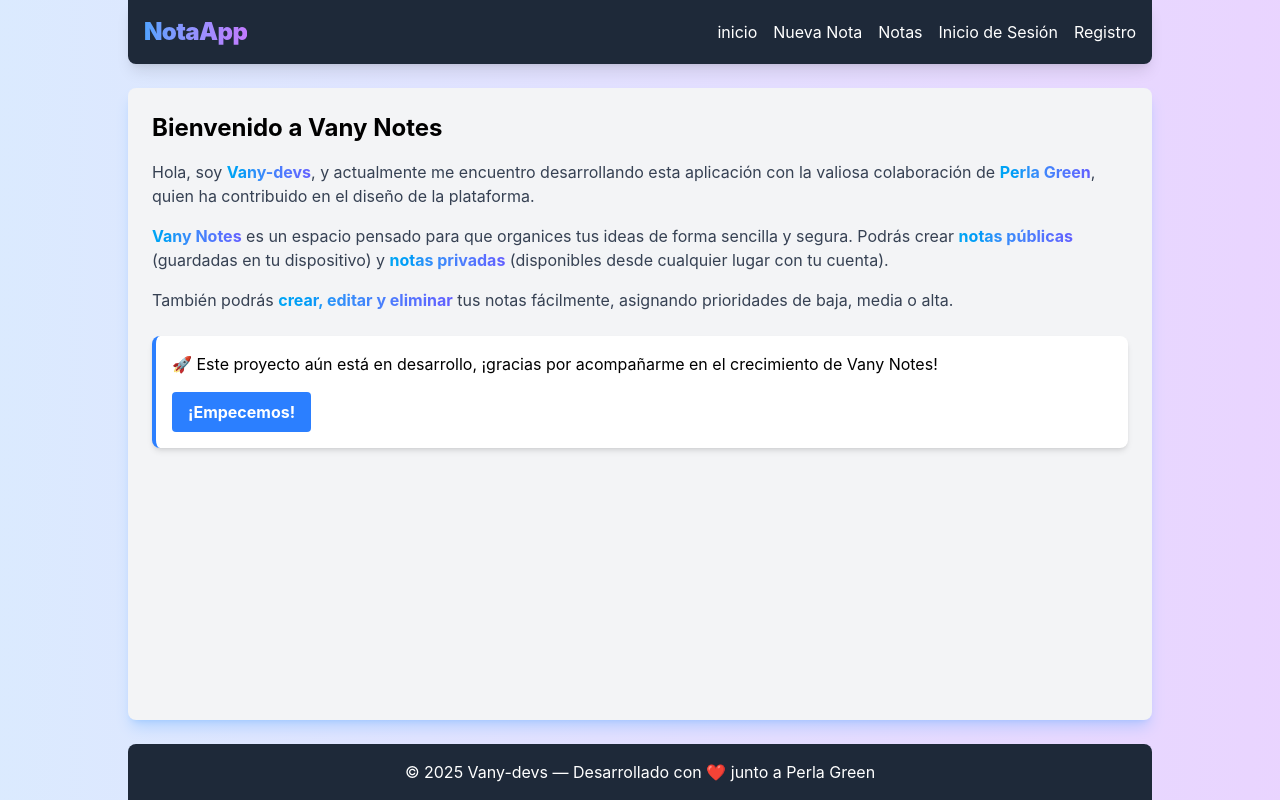
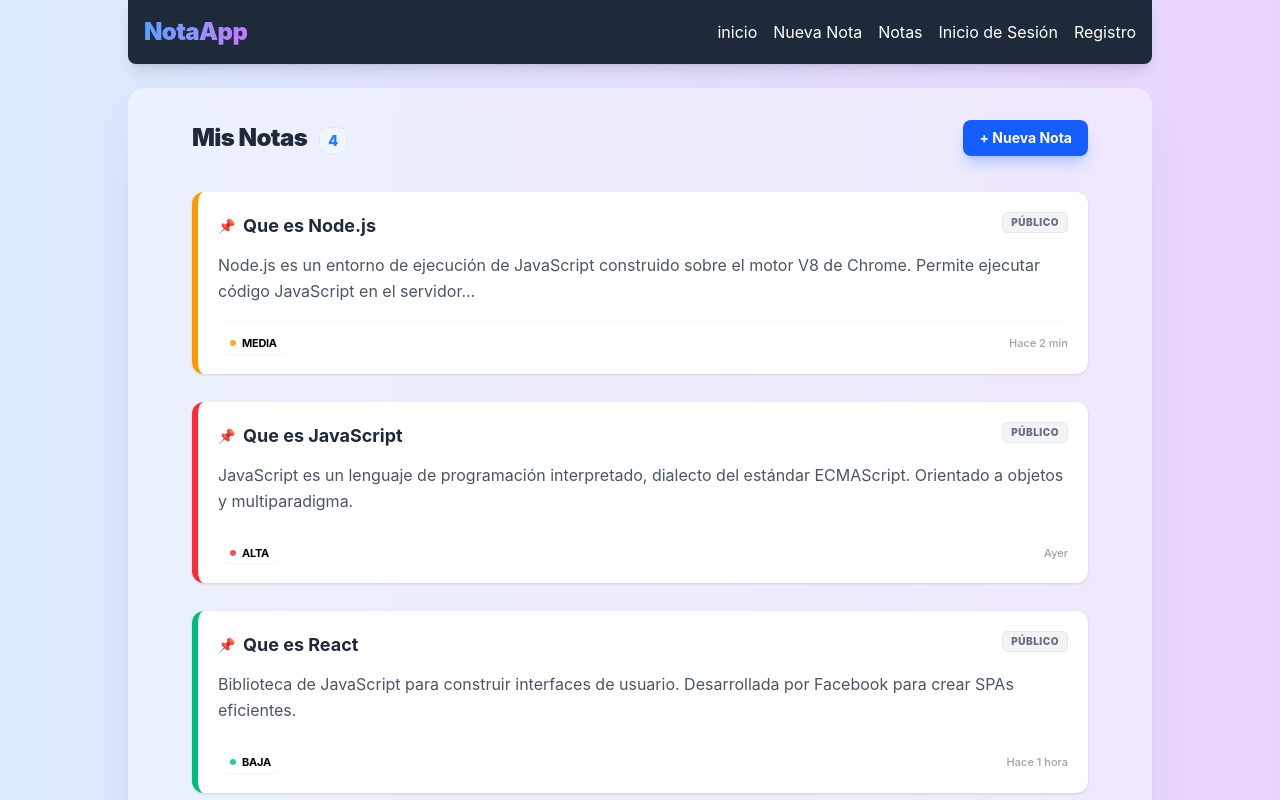
Before and after one commit to vany-codes/notasapp, a React app in the folder frontend/: page / in a window 1280 px wide. Shown: the top 800 px of the page. Built offline with nearby package versions, Linux system fonts and the light colour scheme; the HTML template or start-up script is replaced by a standard one.

Commit message:
Creando estilos para crear nota y notas

```diff
--- /dev/null
+++ b/frontend/src/components/CardNota.jsx
@@ -0,0 +1,52 @@
+const CardNota = ({ titulo, contenido, prioridad, estado, fecha }) => {
+  // Mapeo de colores según la prioridad
+  const configPrioridad = {
+    Alta: {
+      border: 'border-red-500',
+      badge: 'bg-red-100 text-red-700',
+      dot: 'bg-red-500'
+    },
+    Media: {
+      border: 'border-amber-500',
+      badge: 'bg-amber-100 text-amber-700',
+      dot: 'bg-amber-500'
+    },
+    Baja: {
+      border: 'border-emerald-500',
+      badge: 'bg-emerald-100 text-emerald-700',
+      dot: 'bg-emerald-500'
+    }
+  };
+
+  const estilo = configPrioridad[prioridad] || configPrioridad.Baja;
+
+  return (
+    <div className={`w-full my-3 p-5 bg-white rounded-xl shadow-sm hover:shadow-md border-l-6 ${estilo.border} cursor-pointer transition-all duration-300 transform hover:-translate-y-1 group`}>
+
+      <div className="flex justify-between items-start mb-3">
+        <h4 className="text-lg font-bold text-gray-800 group-hover:text-blue-600 transition-colors flex items-center gap-2">
+          <span className="text-blue-500 text-sm">📌</span> {titulo}
+        </h4>
+        <span className="px-2 py-0.5 text-[10px] font-black uppercase tracking-wider bg-gray-100 text-gray-500 rounded-md border border-gray-200">
+          {estado}
+        </span>
+      </div>
+
+      <p className="text-gray-600 text-sm md:text-base leading-relaxed mb-4 line-clamp-3">
+        {contenido}
+      </p>
+
+      <div className="flex items-center justify-between pt-3 border-t border-gray-50">
+        <div className="flex items-center gap-2">
+          <span className="flex items-center gap-1.5 px-3 py-0.5 rounded-full text-[11px] font-bold uppercase tracking-tight shadow-xs shadow-black/5" style={{ backgroundColor: estilo.badge.split(' ')[0], color: estilo.badge.split(' ')[1] }}>
+            <span className={`w-1.5 h-1.5 rounded-full ${estilo.dot} animate-pulse`}></span>
+            {prioridad}
+          </span>
+        </div>
+        <span className="text-[11px] text-gray-400 font-medium">{fecha}</span>
+      </div>
+    </div>
+  );
+};
+
+export default CardNota;
--- /dev/null
+++ b/frontend/src/components/CrearNota.jsx
@@ -0,0 +1,78 @@
+function CrearNota() {
+    return (
+        <>
+            <div className="mb-8 border-b border-gray-200 pb-4">
+                    <h2 className="text-3xl font-black bg-linear-to-r from-blue-600 to-indigo-600 bg-clip-text text-transparent">
+                        Nueva Nota
+                    </h2>
+                    <p className="text-gray-500 text-sm mt-1">Organiza tus pensamientos en un instante.</p>
+                </div>
+
+                <form className="space-y-6">
+                    {/* Título */}
+                    <div>
+                        <label htmlFor="title" className="block text-sm font-bold text-gray-700 mb-2 ml-1">Título de la Nota</label>
+                        <input
+                            type="text"
+                            id="title"
+                            name="title"
+                            className="w-full p-3 bg-white border border-gray-200 rounded-xl shadow-sm focus:outline-none focus:ring-2 focus:ring-blue-400 focus:border-transparent transition-all placeholder:text-gray-400"
+                            placeholder="Ej. Compras del supermercado..."
+                        />
+                    </div>
+
+                    {/* Fila de Selectores (Grid) */}
+                    <div className="grid grid-cols-1 md:grid-cols-2 gap-6">
+                        <div>
+                            <label htmlFor="priority" className="block text-sm font-bold text-gray-700 mb-2 ml-1">Prioridad</label>
+                            <select
+                                id="priority"
+                                name="priority"
+                                className="w-full p-3 bg-white border border-gray-200 rounded-xl shadow-sm focus:outline-none focus:ring-2 focus:ring-blue-400 transition-all cursor-pointer"
+                            >
+                                <option value="low">🟢 Baja</option>
+                                <option value="medium">🟡 Media</option>
+                                <option value="high">🔴 Alta</option>
+                            </select>
+                        </div>
+
+                        <div>
+                            <label htmlFor="status" className="block text-sm font-bold text-gray-700 mb-2 ml-1">Estado de acceso</label>
+                            <select
+                                id="status"
+                                name="status"
+                                className="w-full p-3 bg-white border border-gray-200 rounded-xl shadow-sm focus:outline-none focus:ring-2 focus:ring-blue-400 transition-all cursor-pointer"
+                            >
+                                <option value="publico">🌍 Público (Local)</option>
+                                <option value="privado">🔒 Privado (Cloud)</option>
+                            </select>
+                        </div>
+                    </div>
+
+                    {/* Contenido */}
+                    <div>
+                        <label htmlFor="content" className="block text-sm font-bold text-gray-700 mb-2 ml-1">Contenido</label>
+                        <textarea
+                            id="content"
+                            name="content"
+                            rows="6"
+                            className="w-full p-4 bg-white border border-gray-300 rounded-xl shadow-sm focus:outline-none focus:ring-2 focus:ring-blue-400 focus:border-transparent transition-all resize-none"
+                            placeholder="Escribe el contenido de tu nota aquí..."
+                        ></textarea>
+                    </div>
+
+                    {/* Botón Guardar */}
+                    <div className="flex justify-end pt-2">
+                        <button
+                            type="submit"
+                            className="flex items-center gap-2 bg-linear-to-r from-blue-600 to-indigo-600 hover:from-blue-700 hover:to-indigo-700 text-white font-bold py-3 px-8 rounded-xl shadow-lg shadow-blue-500/30 transition-all transform hover:scale-[1.02] active:scale-95 cursor-pointer"
+                        >
+                            <span>💾</span> Guardar Nota
+                        </button>
+                    </div>
+                </form>
+        </>
+     );
+}
+
+export default CrearNota;
--- a/frontend/src/components/Layout.jsx
+++ b/frontend/src/components/Layout.jsx
@@ -1,22 +1,82 @@
+import Header from "./Header";
 import Footer from "./Footer";
-import Headers from "./Header";
-import Info from "./Info";
+import CardNota from "./CardNota";
 
 function Layout() {
-    return (
-        <div className="min-h-screen flex flex-col bg-linear-to-r from-blue-100 to-purple-200">
-        <Headers />
+  // Simulando datos que vendrán de tu base de datos o estado
+  const notasPrueba = [
+    {
+      id: 1,
+      titulo: "Que es Node.js",
+      contenido: "Node.js es un entorno de ejecución de JavaScript construido sobre el motor V8 de Chrome. Permite ejecutar código JavaScript en el servidor...",
+      prioridad: "Media",
+      estado: "Público",
+      fecha: "Hace 2 min"
+    },
+    {
+      id: 2,
+      titulo: "Que es JavaScript",
+      contenido: "JavaScript es un lenguaje de programación interpretado, dialecto del estándar ECMAScript. Orientado a objetos y multiparadigma.",
+      prioridad: "Alta",
+      estado: "Público",
+      fecha: "Ayer"
+    },
+    {
+      id: 3,
+      titulo: "Que es React",
+      contenido: "Biblioteca de JavaScript para construir interfaces de usuario. Desarrollada por Facebook para crear SPAs eficientes.",
+      prioridad: "Baja",
+      estado: "Público",
+      fecha: "Hace 1 hora"
+    },
+    {
+      id: 4,
+      titulo: "Que es Tailwind CSS",
+      contenido: "Framework de CSS que proporciona clases utilitarias para construir diseños personalizados directamente en el HTML.",
+      prioridad: "Baja",
+      estado: "Privado",
+      fecha: "Hace 3 días"
+    }
+  ];
 
-        {/* 2. Agregamos 'flex-1' para que el main crezca y empuje al footer */}
-        <main className="flex-1 w-full max-w-5xl mx-auto p-6 bg-gray-100 rounded-lg mt-6 shadow-lg shadow-blue-400/30">
+  return (
+    <div className="min-h-screen flex flex-col bg-linear-to-r from-blue-100 to-purple-200">
+      <Header />
 
-            <Info />
-        </main>
+      <main className="flex-1 w-full max-w-5xl mx-auto p-4 md:p-8 bg-gray-50/50 backdrop-blur-sm rounded-2xl mt-6 shadow-2xl shadow-blue-900/10 mb-8">
 
-        {/* 3. El footer se quedará abajo automáticamente por el flex-1 del main */}
-        <Footer />
+        <div className="max-w-4xl mx-auto h-full rounded-xl flex flex-col items-center">
+
+          {/* Título de la sección */}
+          <div className="w-full mb-6 flex items-center justify-between">
+            <h2 className="text-2xl font-black text-gray-800 tracking-tight">
+              Mis Notas <span className="text-blue-500 text-sm ml-2 bg-blue-50 px-2 py-1 rounded-lg border border-blue-100">{notasPrueba.length}</span>
+            </h2>
+            <button className="bg-blue-600 hover:bg-blue-700 text-white text-sm font-bold py-2 px-4 rounded-lg shadow-lg shadow-blue-500/30 transition-all active:scale-95">
+              + Nueva Nota
+            </button>
+          </div>
+
+          {/* Listado de Notas */}
+          <div className="w-full grid grid-cols-1 gap-1">
+            {notasPrueba.map((nota) => (
+              <CardNota
+                key={nota.id}
+                titulo={nota.titulo}
+                contenido={nota.contenido}
+                prioridad={nota.prioridad}
+                estado={nota.estado}
+                fecha={nota.fecha}
+              />
+            ))}
+          </div>
+
         </div>
-    );
+      </main>
+
+      <Footer />
+    </div>
+  );
 }
 
 export default Layout;
```
